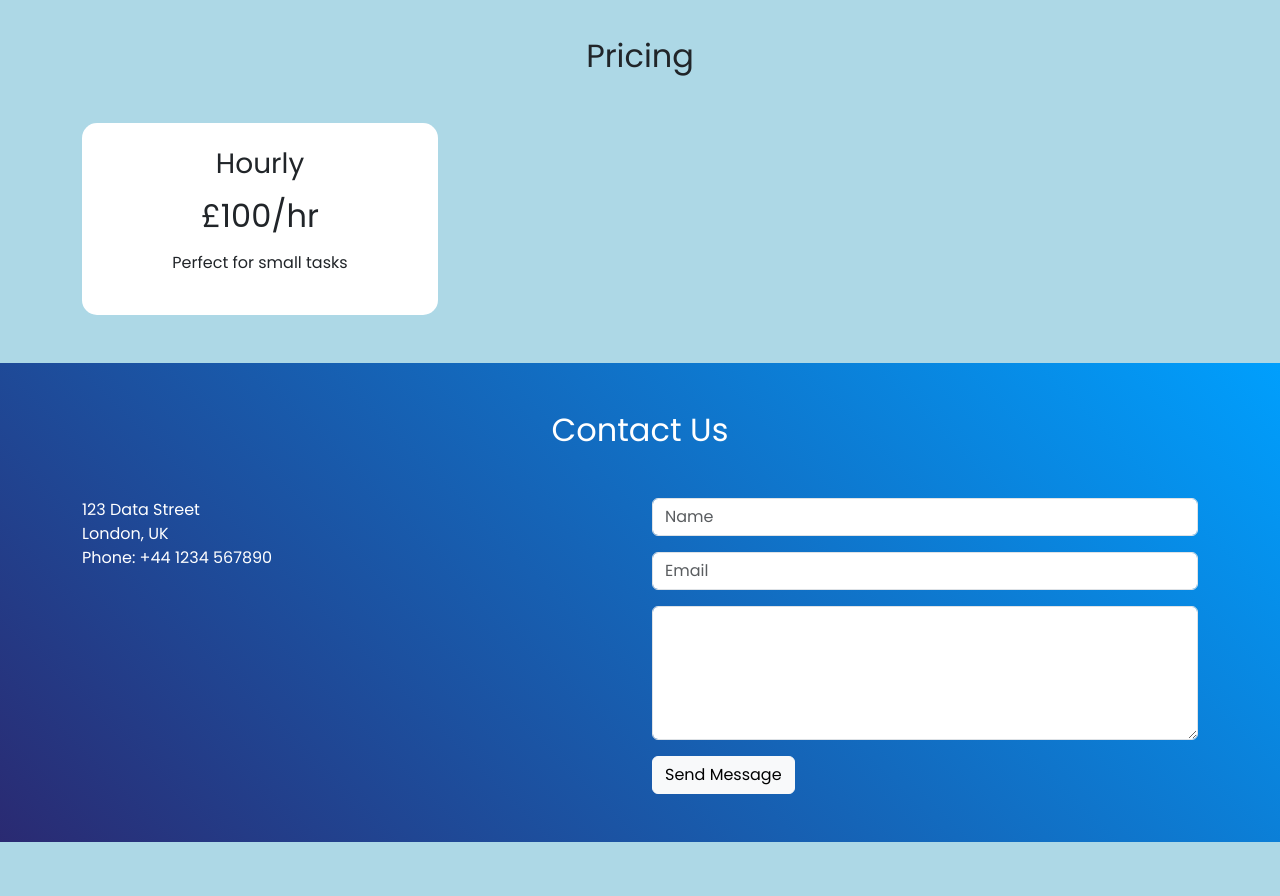
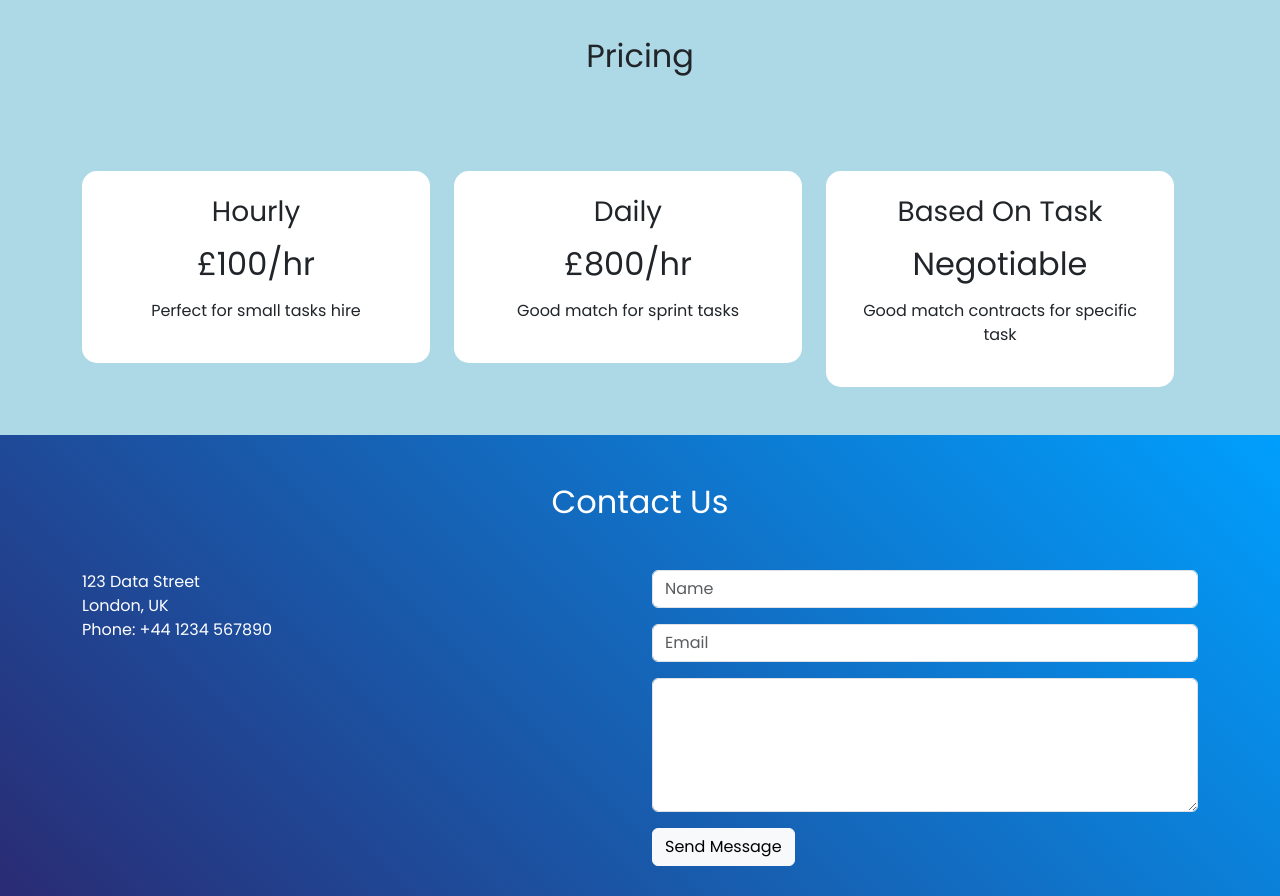
Before and after one commit to taffazzel/dataglean, a plain HTML site: page index.html in a window 1280 px wide. Shown: the part 2200-3096 px from the top of the page. Before the commit the page ends 3042 px from the top, so only its background shows below. Drawn offline with nearby package versions, Linux system fonts and the light colour scheme.

Commit message:
Interim Push!!

```diff
--- a/index.html
+++ b/index.html
@@ -227,16 +227,33 @@
     <section id="pricing" class="py-5">
         <div class="container">
             <h2 class="text-center mb-5">Pricing</h2>
+            <div class="row">
             <div class="row g-4">
                 <div class="col-md-4">
                     <div class="price-card p-4 text-center">
                         <h3>Hourly</h3>
                         <h2 class="my-3">£100/hr</h2>
-                        <p>Perfect for small tasks</p>
+                        <p>Perfect for small tasks hire</p>
+                    </div>
+                </div>
+                <div class="col-md-4">
+                    <div class="price-card p-4 text-center">
+                        <h3>Daily</h3>
+                        <h2 class="my-3">£800/hr</h2>
+                        <p>Good match for sprint tasks</p>
+                    </div>
+                </div>
+
+                <div class="col-md-4">
+                    <div class="price-card p-4 text-center">
+                        <h3>Based On Task</h3>
+                        <h2 class="my-3">Negotiable</h2>
+                        <p>Good match contracts for specific task</p>
                     </div>
                 </div>
                 <!-- Add other pricing options -->
             </div>
+                </div>
         </div>
     </section>
 
```
